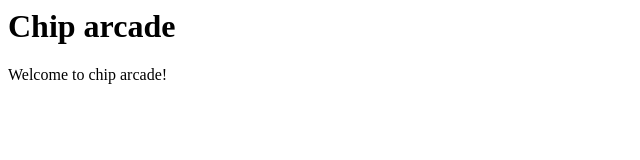
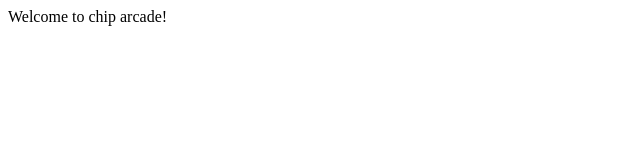
Before and after one commit to Chips17/Chips17.github.io, a plain HTML site: page index.html in a window 1280 px wide. Shown: the whole page, without its empty margins (0-640 px from the left). Drawn offline with Linux system fonts and the light colour scheme.

Commit message:
index.html

```diff
--- a/index.html
+++ b/index.html
@@ -1,6 +1,5 @@
 <html>
 <body>
-  <h1>Chip arcade</h1>
   <p>Welcome to chip arcade!</p>
 </body>
 </html>
```
